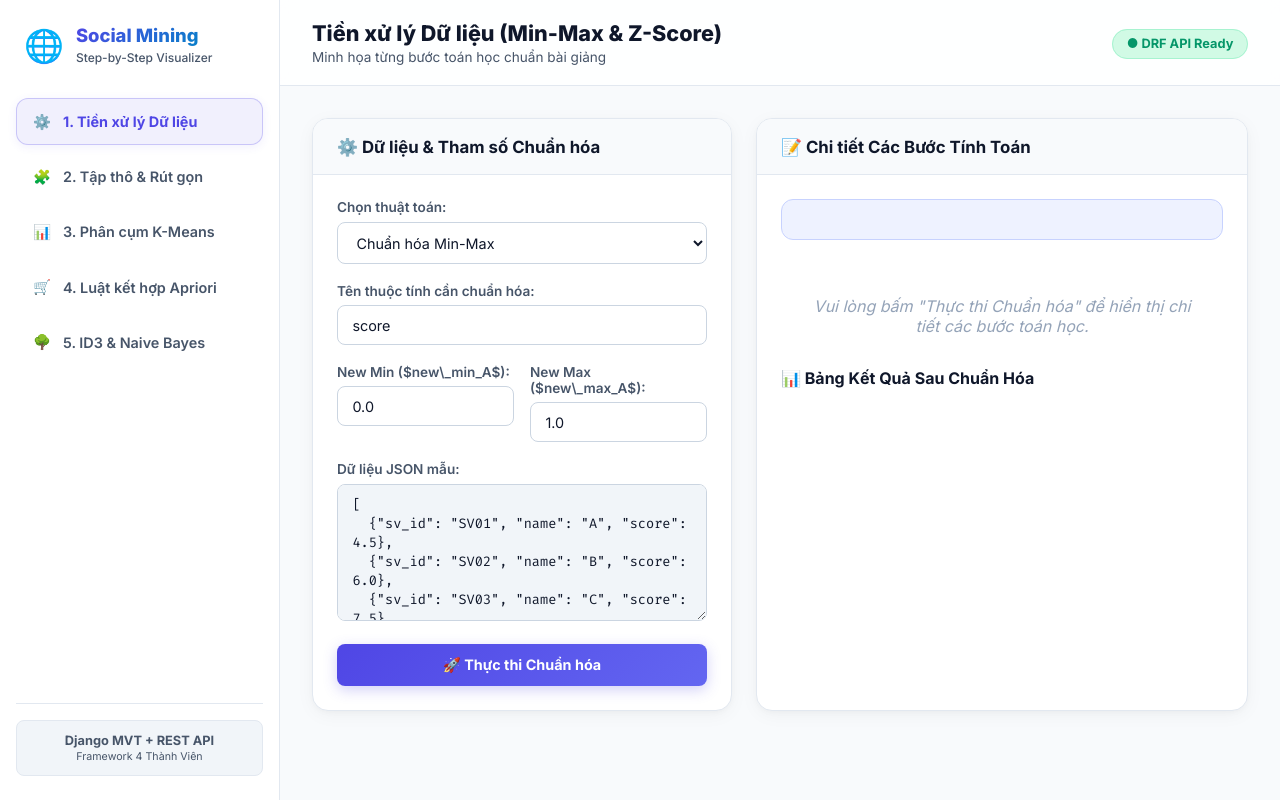
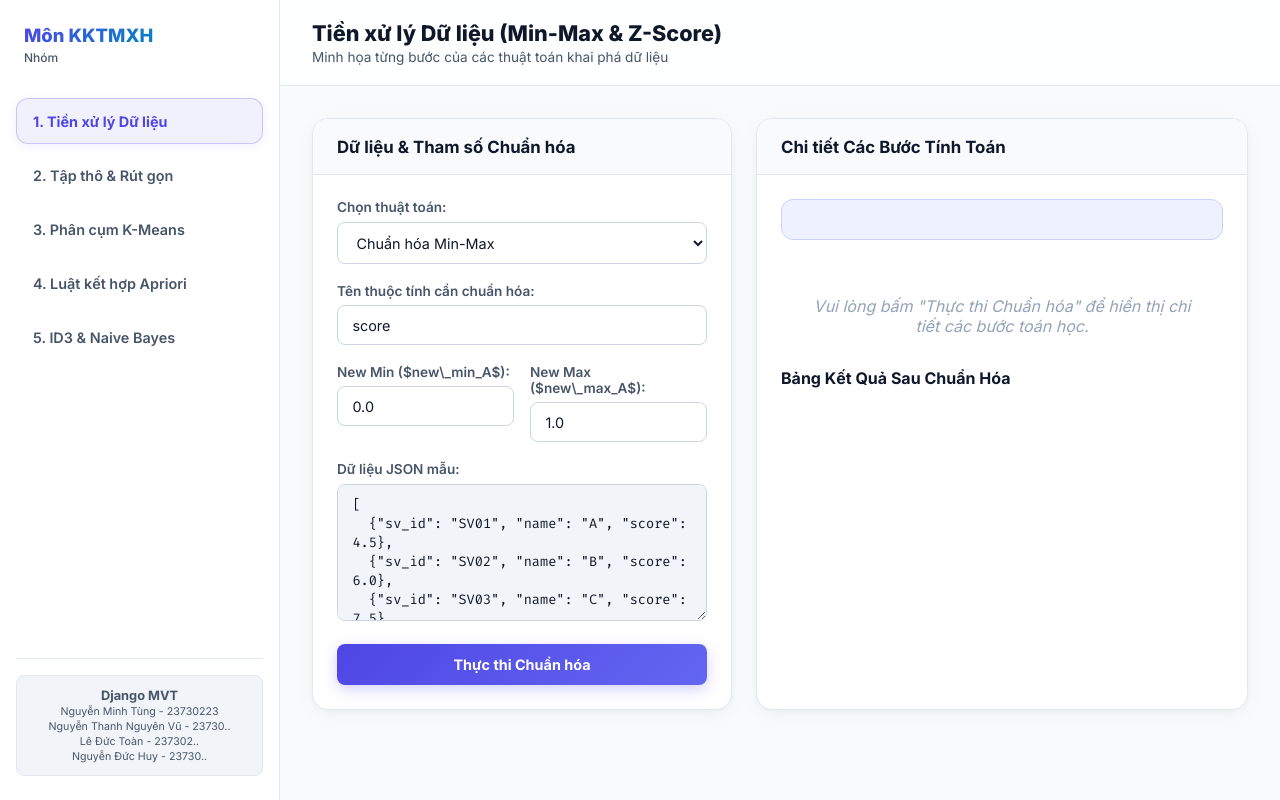
Before and after one commit to tungnguyen8389/project_KTMXH, a Django app: page / in a window 1280 px wide. Run offline with Django 4.2, Linux system fonts and the light colour scheme; parts of the project's set-up code (start-up, migrations or seed data) failed here and were passed over.

Commit message:
git commit -m "style: tinh chỉnh giao diện, loại bỏ emoji trên các thẻ và cập nhật thông tin thành viên nhóm"

```diff
--- a/templates/base.html
+++ b/templates/base.html
@@ -1,15 +1,18 @@
 {% load static %}
 <!DOCTYPE html>
 <html lang="vi">
+
 <head>
     <meta charset="UTF-8">
     <meta name="viewport" content="width=device-width, initial-scale=1.0">
-    <title>{% block title %}Khai Thác Truyền Thông Mạng Xã Hội - Algorithm Visualizer{% endblock %}</title>
+    <title>{% block title %}Demo - Khai Thác Truyền Thông Mạng Xã Hội - Algorithm Visualizer{% endblock %}</title>
 
     <!-- Google Fonts -->
     <link rel="preconnect" href="https://fonts.googleapis.com">
     <link rel="preconnect" href="https://fonts.gstatic.com" crossorigin>
-    <link href="https://fonts.googleapis.com/css2?family=Inter:wght@300;400;500;600;700;800&family=Fira+Code:wght@400;500;600&display=swap" rel="stylesheet">
+    <link
+        href="https://fonts.googleapis.com/css2?family=Inter:wght@300;400;500;600;700;800&family=Fira+Code:wght@400;500;600&display=swap"
+        rel="stylesheet">
 
     <!-- KaTeX CSS -->
     <link rel="stylesheet" href="https://cdn.jsdelivr.net/npm/katex@0.16.8/dist/katex.min.css">
@@ -17,45 +20,44 @@
     <!-- Custom CSS -->
     <link rel="stylesheet" href="{% static 'css/style.css' %}">
 </head>
+
 <body>
     <div class="app-container">
         <!-- Sidebar Navigation -->
         <aside class="sidebar">
             <div class="brand">
-                <div class="brand-icon">🌐</div>
+
                 <div class="brand-text">
-                    <h2>Social Mining</h2>
-                    <span>Step-by-Step Visualizer</span>
+                    <h2>Môn KKTMXH</h2>
+                    <span>Nhóm </span>
                 </div>
             </div>
 
             <nav class="nav-menu">
                 <button class="nav-item active" data-tab="tab-preprocessing">
-                    <span class="icon">⚙️</span>
                     <span class="text">1. Tiền xử lý Dữ liệu</span>
                 </button>
                 <button class="nav-item" data-tab="tab-roughset">
-                    <span class="icon">🧩</span>
                     <span class="text">2. Tập thô & Rút gọn</span>
                 </button>
                 <button class="nav-item" data-tab="tab-kmeans">
-                    <span class="icon">📊</span>
                     <span class="text">3. Phân cụm K-Means</span>
                 </button>
                 <button class="nav-item" data-tab="tab-apriori">
-                    <span class="icon">🛒</span>
                     <span class="text">4. Luật kết hợp Apriori</span>
                 </button>
                 <button class="nav-item" data-tab="tab-classification">
-                    <span class="icon">🌳</span>
                     <span class="text">5. ID3 & Naive Bayes</span>
                 </button>
             </nav>
 
             <div class="sidebar-footer">
                 <div class="team-badge">
-                    <p><strong>Django MVT + REST API</strong></p>
-                    <p><small>Framework 4 Thành Viên</small></p>
+                    <p><strong>Django MVT</strong></p>
+                    <p><small>Nguyễn Minh Tùng - 23730223</small></p>
+                    <p><small>Nguyễn Thanh Nguyên Vũ - 23730..</small></p>
+                    <p><small>Lê Đức Toàn - 237302..</small></p>
+                    <p><small>Nguyễn Đức Huy - 23730..</small></p>
                 </div>
             </div>
         </aside>
@@ -66,11 +68,9 @@
             <header class="topbar">
                 <div class="topbar-title">
                     <h1 id="page-heading">Tiền xử lý Dữ liệu (Min-Max & Z-Score)</h1>
-                    <p class="subtitle">Minh họa từng bước toán học chuẩn bài giảng</p>
+                    <p class="subtitle">Minh họa từng bước của các thuật toán khai phá dữ liệu</p>
                 </div>
-                <div class="topbar-actions">
-                    <span class="status-indicator online">● DRF API Ready</span>
-                </div>
+
             </header>
 
             <!-- Dashboard Content Container -->
@@ -98,4 +98,5 @@
 
     {% block scripts %}{% endblock %}
 </body>
+
 </html>
--- a/templates/components/tab_apriori.html
+++ b/templates/components/tab_apriori.html
@@ -3,7 +3,7 @@
     <div class="panel-grid">
         <div class="card">
             <div class="card-header">
-                <h3>🛒 Tham Số Apriori</h3>
+                <h3>Tham Số Apriori</h3>
             </div>
             <div class="card-body">
                 <div class="form-row">
@@ -26,20 +26,20 @@
   {"tid": "T5", "items": ["Sữa", "Tã", "Bia", "Bánh mì"]}
 ]</textarea>
                 </div>
-                <button id="btn-run-apriori" class="btn btn-primary btn-block">🛒 Khai Thác Tập Phổ Biến & Luật</button>
+                <button id="btn-run-apriori" class="btn btn-primary btn-block">Khai Thác Tập Phổ Biến & Luật</button>
             </div>
         </div>
 
         <div class="card">
             <div class="card-header">
-                <h3>📋 Tập Phổ Biến $F_k$ & Thẻ Luật Kết Hợp</h3>
+                <h3>Tập Phổ Biến $F_k$ & Thẻ Luật Kết Hợp</h3>
             </div>
             <div class="card-body">
                 <div id="ap-bitvectors-box" class="table-responsive mb-3"></div>
                 <div id="ap-itemsets-box">
                     <p class="placeholder-text">Các tập ứng viên $C_k$ và phổ biến $F_k$ sẽ được tạo tại đây.</p>
                 </div>
-                <h4 class="mt-4">⭐ Các Luật Kết Hợp Thỏa Mẫn MinConf</h4>
+                <h4 class="mt-4">Các Luật Kết Hợp Thỏa Mẫn MinConf</h4>
                 <div id="ap-rules-cards" class="rules-grid"></div>
             </div>
         </div>
--- a/templates/components/tab_classification.html
+++ b/templates/components/tab_classification.html
@@ -3,7 +3,7 @@
     <div class="panel-grid">
         <div class="card">
             <div class="card-header">
-                <h3>🌳 Tập Dữ Liệu Huấn Luyện Phân Lớp</h3>
+                <h3>Tập Dữ Liệu Huấn Luyện Phân Lớp</h3>
             </div>
             <div class="card-body">
                 <div class="form-group">
@@ -36,7 +36,8 @@
 
                 <div class="form-group border-top pt-2">
                     <label>Mẫu kiểm thử Naive Bayes (JSON):</label>
-                    <textarea id="nb-test-instance" class="form-control code-editor" rows="3">{"Outlook": "Sunny", "Temp": "Cool", "Humidity": "High", "Wind": "Strong"}</textarea>
+                    <textarea id="nb-test-instance" class="form-control code-editor"
+                        rows="3">{"Outlook": "Sunny", "Temp": "Cool", "Humidity": "High", "Wind": "Strong"}</textarea>
                 </div>
                 <div class="form-check mb-3">
                     <input type="checkbox" id="nb-laplace" class="form-check-input">
@@ -44,15 +45,15 @@
                 </div>
 
                 <div class="btn-group-2">
-                    <button id="btn-run-id3" class="btn btn-primary">🌳 Xây Cây ID3 & Gain</button>
-                    <button id="btn-run-nb" class="btn btn-secondary">🎲 Dự Đoán Naive Bayes</button>
+                    <button id="btn-run-id3" class="btn btn-primary">Xây Cây ID3 & Gain</button>
+                    <button id="btn-run-nb" class="btn btn-secondary">Dự Đoán Naive Bayes</button>
                 </div>
             </div>
         </div>
 
         <div class="card">
             <div class="card-header">
-                <h3>🖼️ Trực Quan Cây Quyết Định & Xác Suất</h3>
+                <h3>Trực Quan Cây Quyết Định & Xác Suất</h3>
             </div>
             <div class="card-body">
                 <div id="cl-mermaid-container" class="mermaid-box">
--- a/templates/components/tab_kmeans.html
+++ b/templates/components/tab_kmeans.html
@@ -3,7 +3,7 @@
     <div class="panel-grid">
         <div class="card">
             <div class="card-header">
-                <h3>📊 Tham Số Phân Cụm K-Means</h3>
+                <h3>Tham Số Phân Cụm K-Means</h3>
             </div>
             <div class="card-body">
                 <div class="form-row">
@@ -29,13 +29,13 @@
   {"id": "P8", "x": 4.0, "y": 9.0}
 ]</textarea>
                 </div>
-                <button id="btn-run-kmeans" class="btn btn-primary btn-block">📈 Phân Cụm Step-by-Step</button>
+                <button id="btn-run-kmeans" class="btn btn-primary btn-block">Phân Cụm Step-by-Step</button>
             </div>
         </div>
 
         <div class="card">
             <div class="card-header flex-between">
-                <h3>🎨 Biểu Đồ Dynamic 2D Scatter</h3>
+                <h3>Biểu Đồ Dynamic 2D Scatter</h3>
                 <div id="km-step-controls" class="btn-group-sm"></div>
             </div>
             <div class="card-body">
--- a/templates/components/tab_preprocessing.html
+++ b/templates/components/tab_preprocessing.html
@@ -4,7 +4,7 @@
         <!-- Input Card -->
         <div class="card">
             <div class="card-header">
-                <h3>⚙️ Dữ liệu & Tham số Chuẩn hóa</h3>
+                <h3>Dữ liệu & Tham số Chuẩn hóa</h3>
             </div>
             <div class="card-body">
                 <div class="form-group">
@@ -40,21 +40,22 @@
   {"sv_id": "SV05", "name": "E", "score": 10.0}
 ]</textarea>
                 </div>
-                <button id="btn-run-prep" class="btn btn-primary btn-block">🚀 Thực thi Chuẩn hóa</button>
+                <button id="btn-run-prep" class="btn btn-primary btn-block">Thực thi Chuẩn hóa</button>
             </div>
         </div>
 
         <!-- Result Trace Card -->
         <div class="card">
             <div class="card-header">
-                <h3>📝 Chi tiết Các Bước Tính Toán</h3>
+                <h3>Chi tiết Các Bước Tính Toán</h3>
             </div>
             <div class="card-body">
                 <div id="prep-formula-box" class="formula-box"></div>
                 <div id="prep-steps-output" class="steps-container">
-                    <p class="placeholder-text">Vui lòng bấm "Thực thi Chuẩn hóa" để hiển thị chi tiết các bước toán học.</p>
+                    <p class="placeholder-text">Vui lòng bấm "Thực thi Chuẩn hóa" để hiển thị chi tiết các bước toán
+                        học.</p>
                 </div>
-                <h4 class="mt-4">📊 Bảng Kết Quả Sau Chuẩn Hóa</h4>
+                <h4 class="mt-4">Bảng Kết Quả Sau Chuẩn Hóa</h4>
                 <div id="prep-table-output" class="table-responsive"></div>
             </div>
         </div>
--- a/templates/components/tab_roughset.html
+++ b/templates/components/tab_roughset.html
@@ -3,7 +3,7 @@
     <div class="panel-grid">
         <div class="card">
             <div class="card-header">
-                <h3>🧩 Hệ Thông Tin Tập Thô & Rút Gọn</h3>
+                <h3>Hệ Thông Tin Tập Thô & Rút Gọn</h3>
             </div>
             <div class="card-body">
                 <div class="form-group">
@@ -28,15 +28,15 @@
 ]</textarea>
                 </div>
                 <div class="btn-group-2">
-                    <button id="btn-run-rs" class="btn btn-primary">🔍 Xấp Xỉ Trên/Dưới & k</button>
-                    <button id="btn-run-reduct" class="btn btn-secondary">⚡ Ma Trận Phân Biệt & Reduct</button>
+                    <button id="btn-run-rs" class="btn btn-primary">Xấp Xỉ Trên/Dưới & k</button>
+                    <button id="btn-run-reduct" class="btn btn-secondary">Ma Trận Phân Biệt & Reduct</button>
                 </div>
             </div>
         </div>
 
         <div class="card">
             <div class="card-header">
-                <h3>📐 Kết Quả Phân Tích Tập Thô</h3>
+                <h3>Kết Quả Phân Tích Tập Thô</h3>
             </div>
             <div class="card-body">
                 <div id="rs-katex-output" class="formula-box">
```
